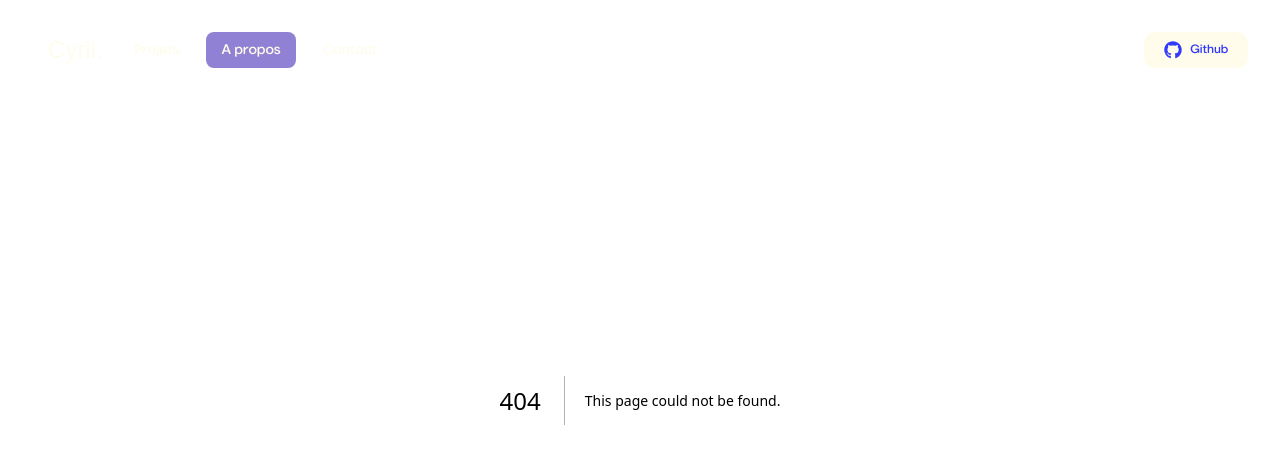
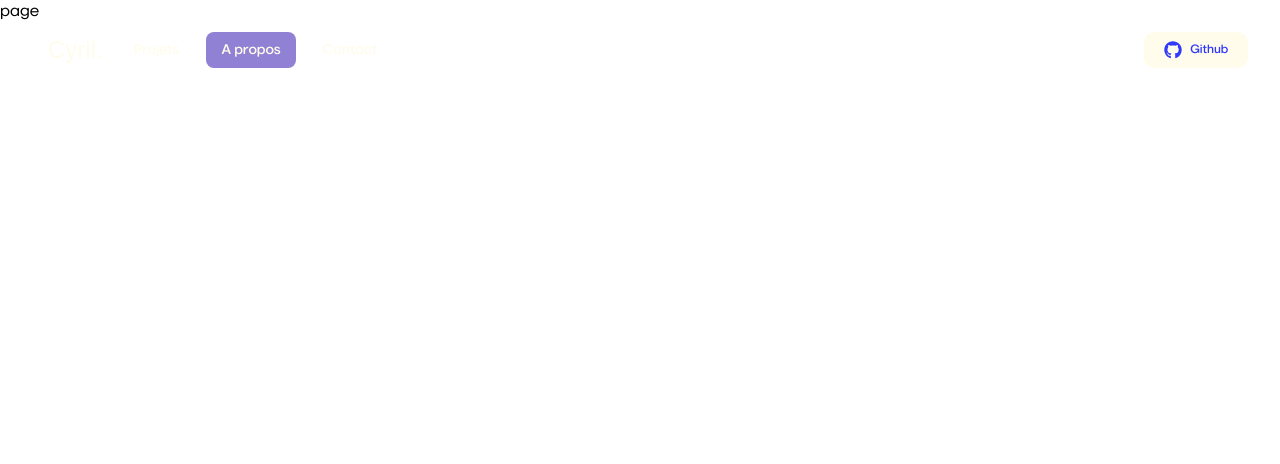
Before and after one commit to Cyril-vtn/portfolio, a Next.js app: page /about in a window 1280 px wide. Before the commit this address had no page. Shown: the top 464 px of the page. Built offline with nearby package versions, Linux system fonts and the light colour scheme; a web font is replaced by a local one.

Commit message:
add about page

```diff
--- /dev/null
+++ b/app/about/page.tsx
@@ -0,0 +1,7 @@
+import React from 'react'
+
+export default function About() {
+  return (
+    <div>page</div>
+  )
+}
```
